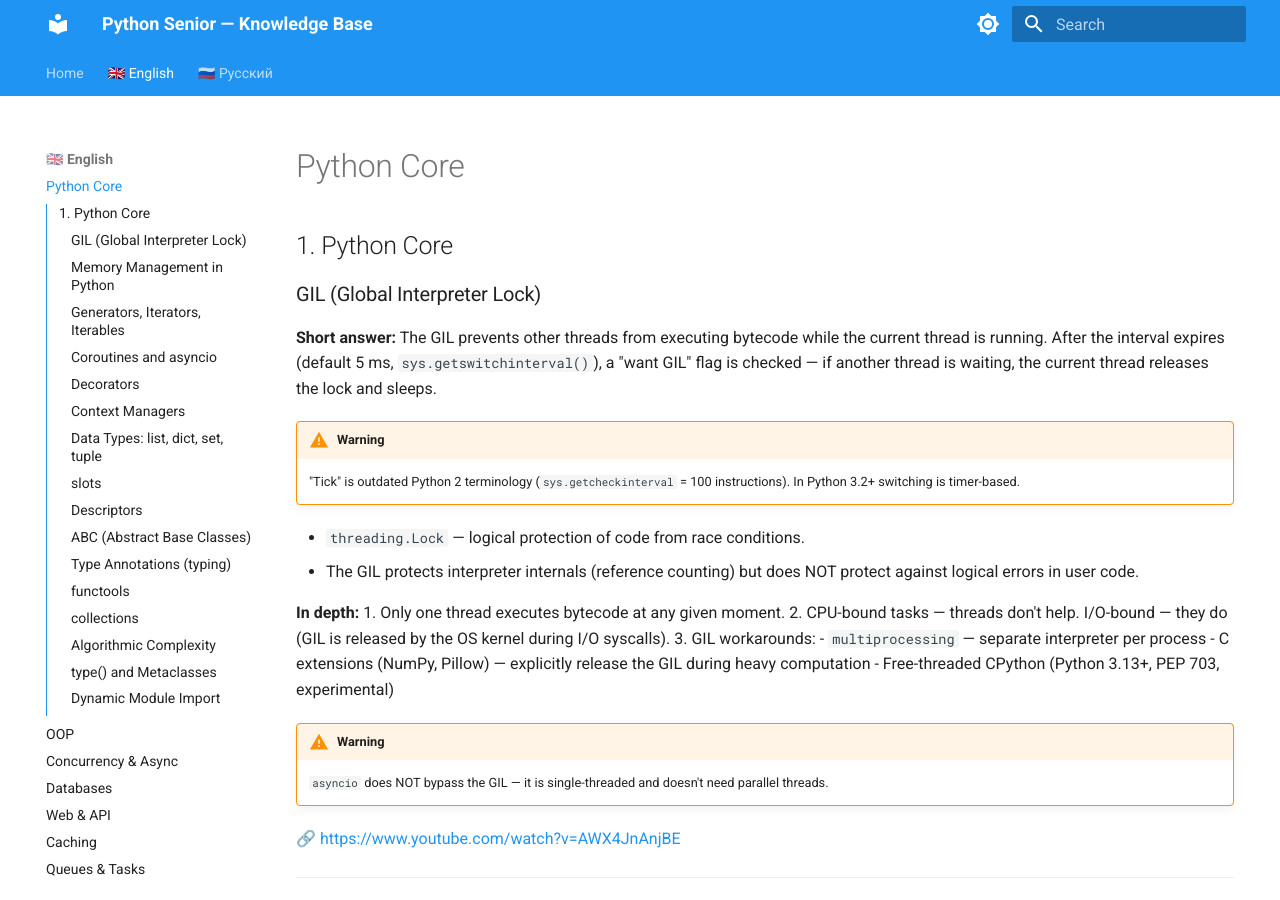
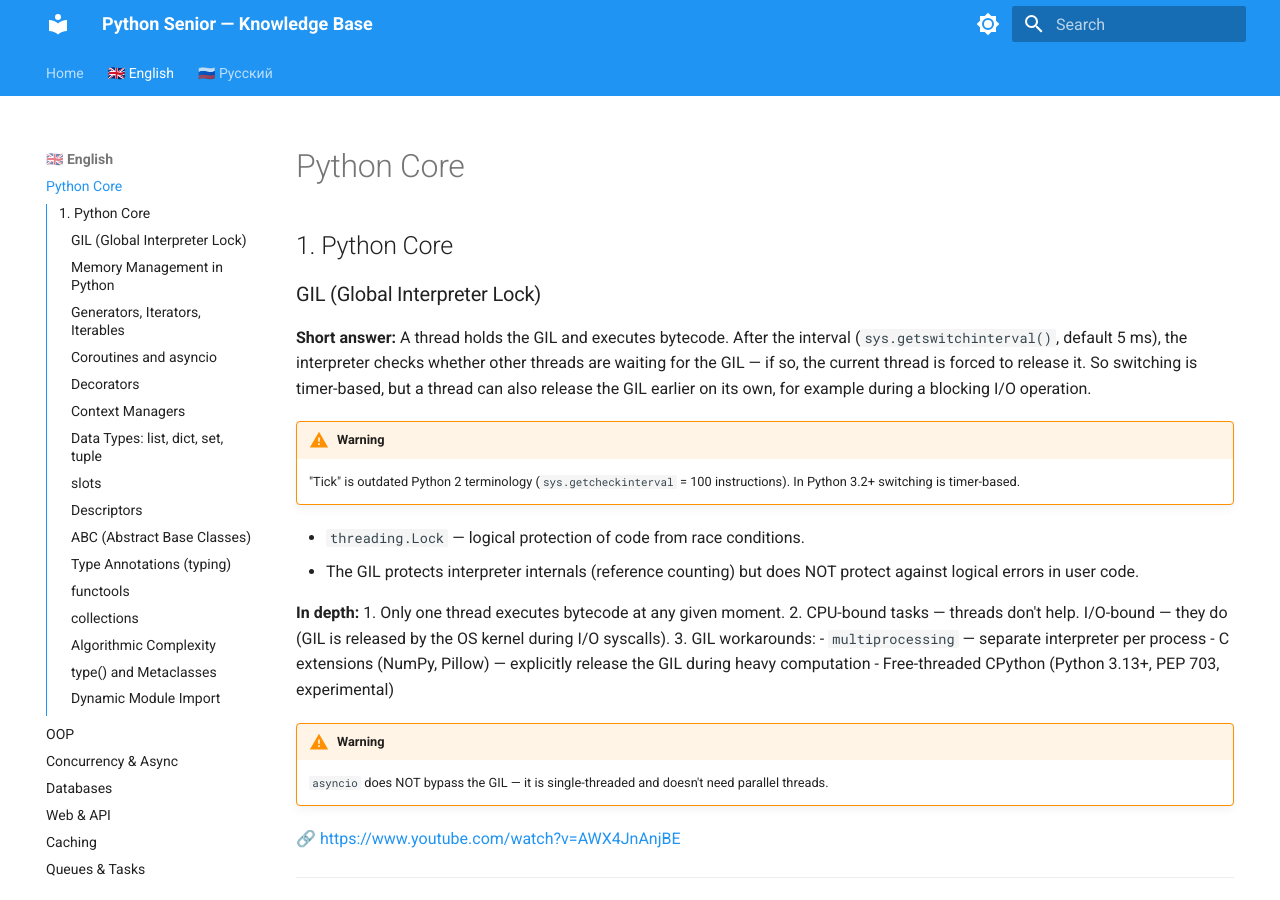
Before and after one commit to spiritEcosse/senior-kb, an MkDocs documentation site: the page built from docs/en/python-core.md, in a window 1280 px wide and 900 px high. Built offline with MkDocs 1.6.1 and Material for MkDocs 9.7.7, drawn with Linux system fonts in a browser that asks for light colours.

Commit message:
update: rewrite GIL short answer in docs/en/python-core.md

```diff
--- a/docs/en/python-core.md
+++ b/docs/en/python-core.md
@@ -3,8 +3,7 @@
 ### GIL (Global Interpreter Lock)
 
 **Short answer:**
-The GIL prevents other threads from executing bytecode while the current thread is running.
-After the interval expires (default 5 ms, `sys.getswitchinterval()`), a "want GIL" flag is checked — if another thread is waiting, the current thread releases the lock and sleeps.
+A thread holds the GIL and executes bytecode. After the interval (`sys.getswitchinterval()`, default 5 ms), the interpreter checks whether other threads are waiting for the GIL — if so, the current thread is forced to release it. So switching is timer-based, but a thread can also release the GIL earlier on its own, for example during a blocking I/O operation.
 
 !!! warning
     "Tick" is outdated Python 2 terminology (`sys.getcheckinterval` = 100 instructions). In Python 3.2+ switching is timer-based.
```
